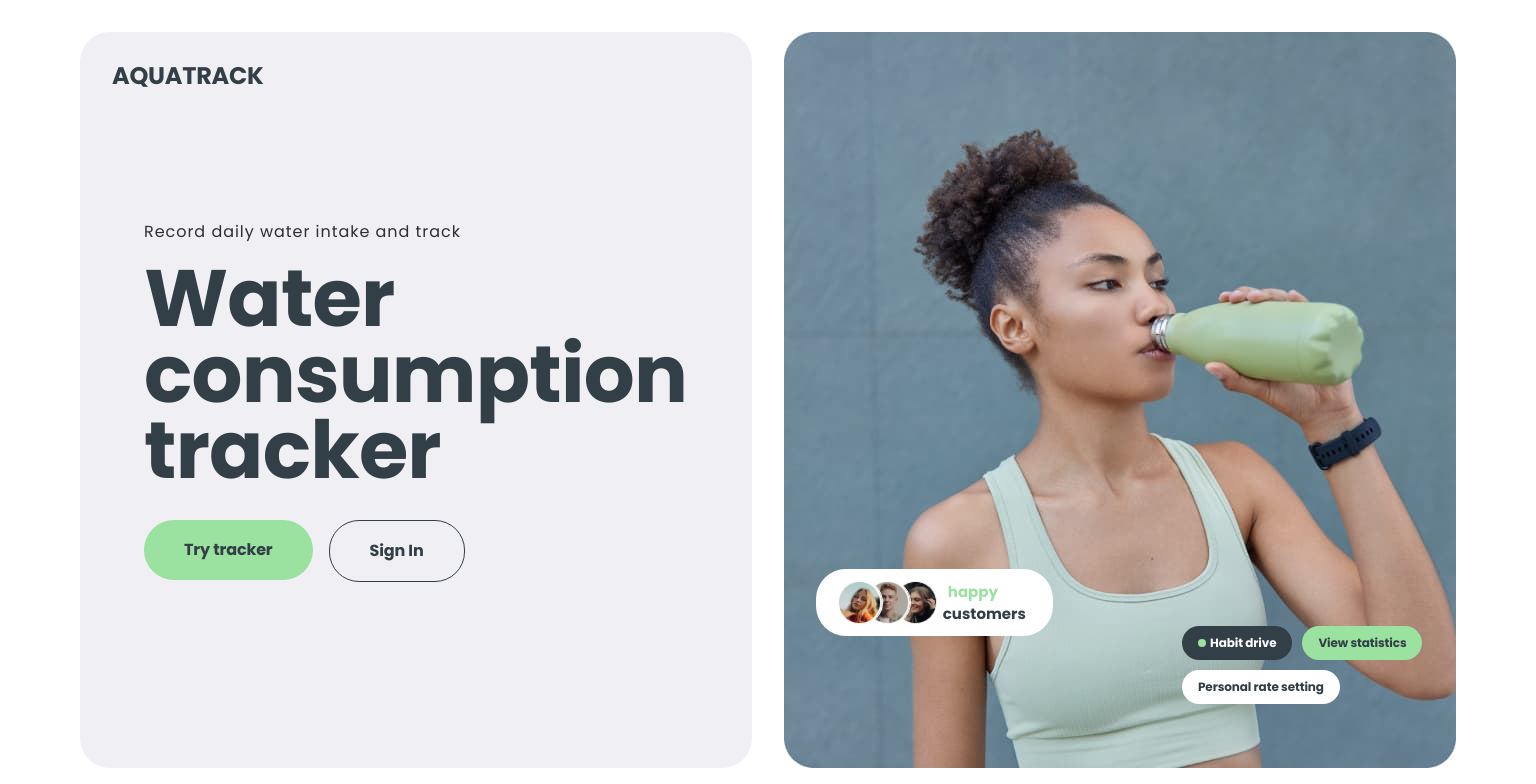
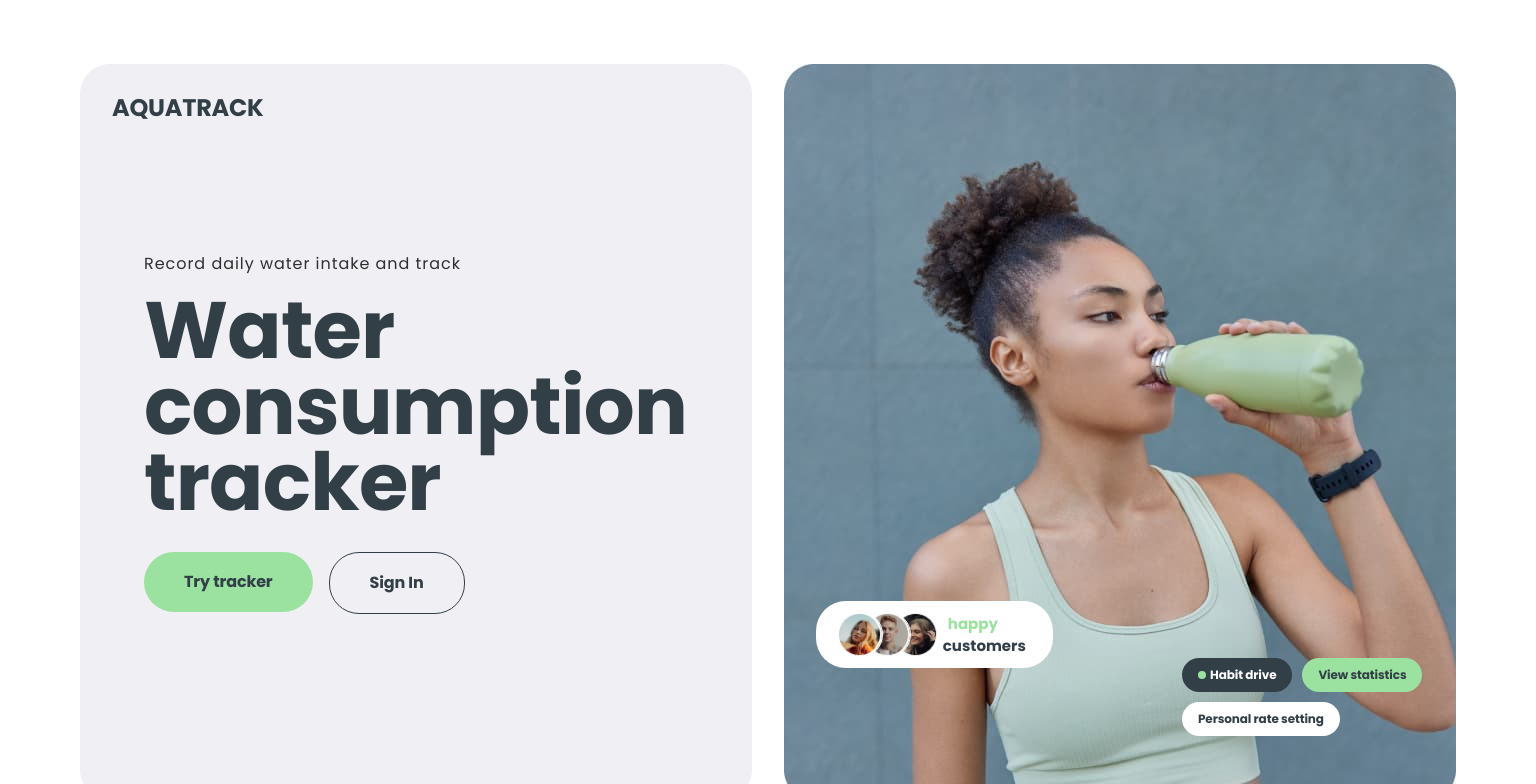
Before and after one commit to Olena-Synytsia/aqua-track-02-FIX, a React (Vite) app: page / in a window 1536 px wide. Shown: the top 784 px of the page. Built offline with nearby package versions, Linux system fonts and the light colour scheme; no server answers.

Commit message:
fix size

```diff
--- a/src/pages/WelcomePage/WelcomePage.module.css
+++ b/src/pages/WelcomePage/WelcomePage.module.css
@@ -1,13 +1,16 @@
 .welcomeContainer {
   display: flex;
   flex-direction: column;
+  justify-content: center;
+  align-items: center;
+  min-height: 100vh;
   gap: 16px;
 }
 
 @media screen and (min-width: 1440px) {
   .welcomeContainer {
-    display: flex;
     flex-direction: row;
+    justify-content: center;
     gap: 32px;
   }
 }
```
